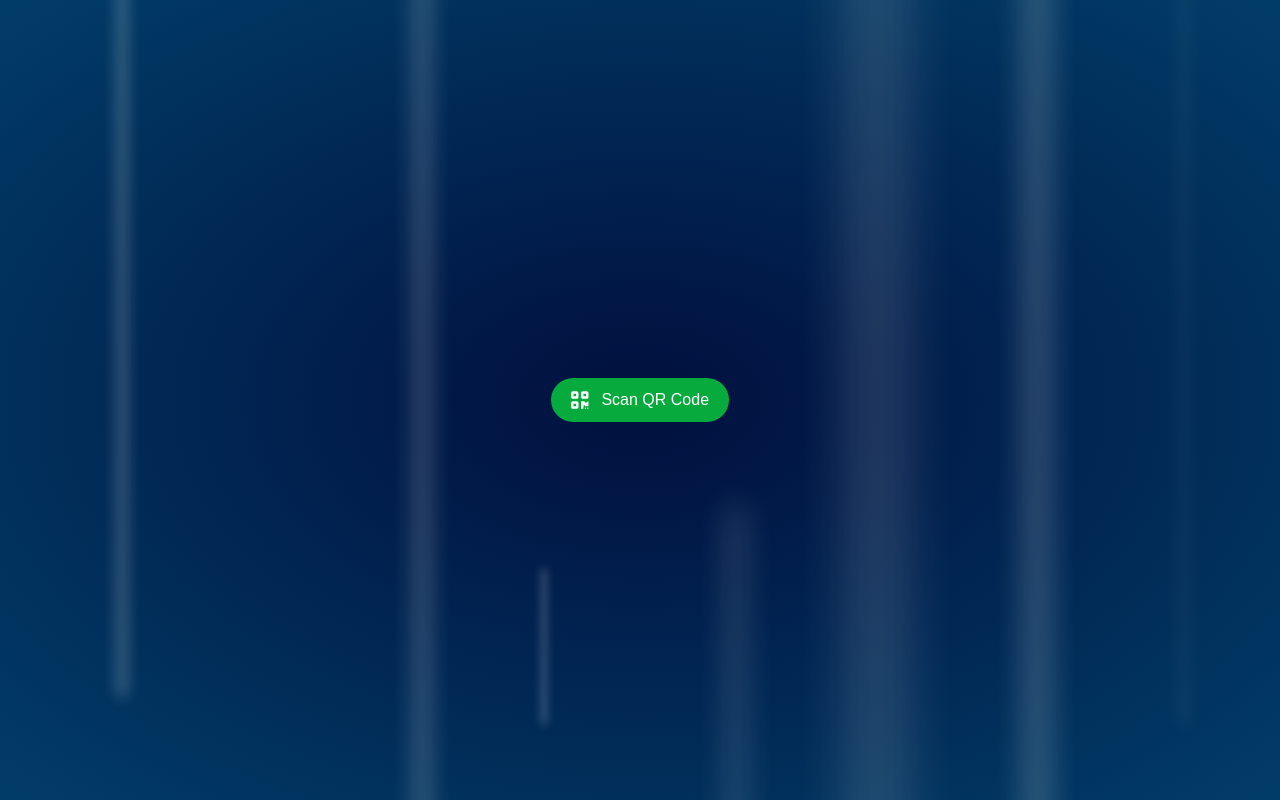
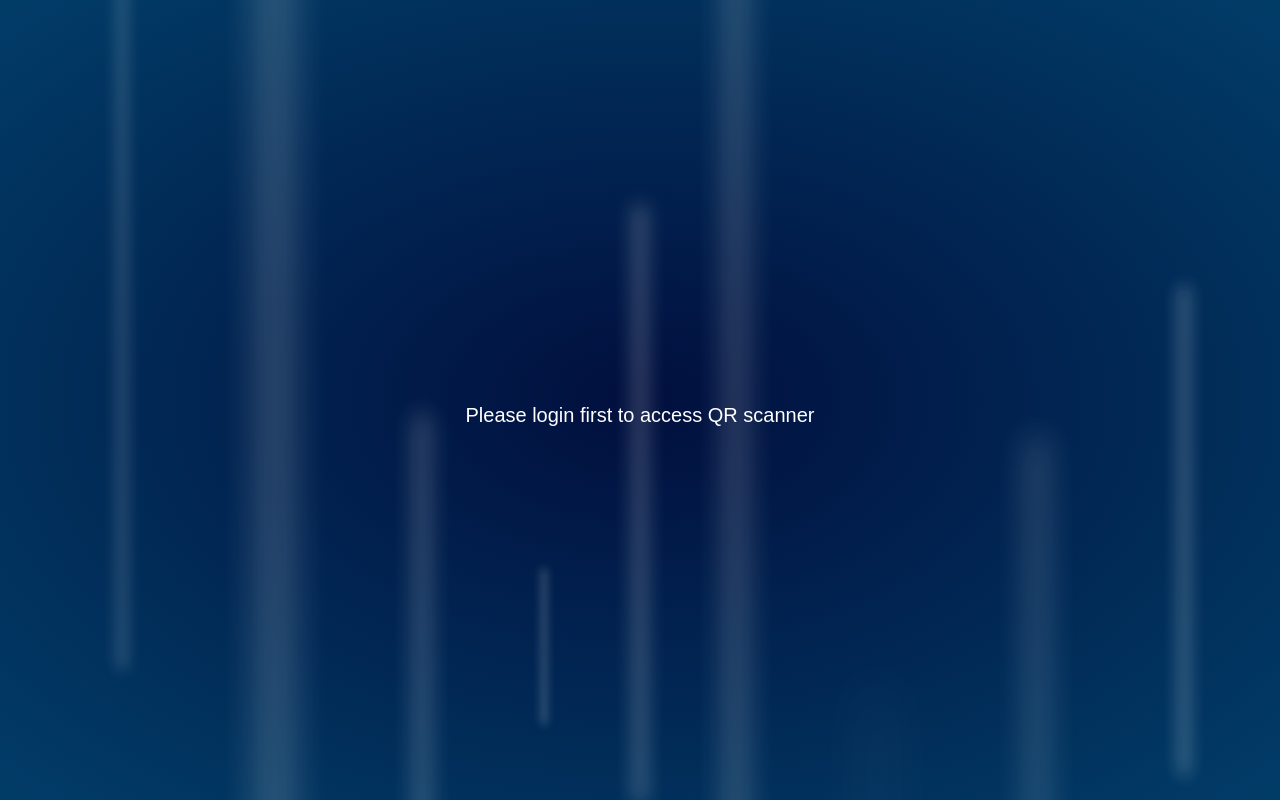
Before and after one commit to Nishant-Sahni/PED, a Next.js app: page /scanQR in a window 1280 px wide. Built offline with nearby package versions, Linux system fonts and the light colour scheme; no server answers.

Commit message:
final_maybe

```diff
--- a/package.json
+++ b/package.json
@@ -20,6 +20,7 @@
     "fortawesome": "^0.0.1-security",
     "lucide-react": "^0.471.1",
     "next": "15.1.4",
+    "nookies": "^2.5.2",
     "qr-scanner": "^1.4.2",
     "qrcode": "^1.5.4",
     "react": "^19.0.0",
--- a/src/app/scanQR/page.js
+++ b/src/app/scanQR/page.js
@@ -8,7 +8,7 @@ import { faQrcode } from "@fortawesome/free-solid-svg-icons";
 import SuccessScan from "@/components/SuccessScan";
 import { getCurrentUser } from './firebasefetch.js';
 import { ref, get, update } from "firebase/database";
-import { database } from '@/lib/firebaseClient';
+import { database, auth } from '@/lib/firebaseClient'; // Import Firebase auth
 
 export default function Home() {
   const videoRef = useRef(null); // Reference to the video element
@@ -16,6 +16,18 @@ export default function Home() {
   const [isScannerActive, setScannerActive] = useState(false); // Toggle scanner
   const [closebutton, setclosebutton] = useState(true); // For not showing anything if we click CloseQR
   const [curruser, setcurruser] = useState(null);
+  const [isLoggedIn, setIsLoggedIn] = useState(false); // State to track if the user is logged in
+
+  // Check if the user is logged in
+  useEffect(() => {
+    const user = auth.currentUser;
+    if (user) {
+      setIsLoggedIn(true);
+      setcurruser(user); // Set the current user data
+    } else {
+      setIsLoggedIn(false);
+    }
+  }, []);
 
   const postScanData = async (data) => {
     try {
@@ -67,12 +79,6 @@ export default function Home() {
     let qrScanner;
     console.log("Initializing scanner...");
 
-    // Fetch the current user
-    getCurrentUser((userData) => {
-      console.log("Current user data fetched:", userData); // Debug: Log user data
-      setcurruser(userData);
-    });
-
     if (isScannerActive && videoRef.current) {
       console.log("Scanner is active. Initializing QrScanner...");
 
@@ -92,7 +98,7 @@ export default function Home() {
               type: jsonContent.type,
               timestamp: jsonContent.timestamp,
               user: {
-                entry_number: curruser?.uid,
+                uniqueid: curruser?.uid,
                 name: curruser?.displayName,
                 email: curruser?.email || "N/A",
               },
@@ -152,6 +158,15 @@ export default function Home() {
         <div className="light x9"></div>
       </div>
 
+      {/* Display login prompt if not logged in */}
+      {!isLoggedIn && (
+        <div style={{ position: 'absolute', top: '50%', zIndex: 2, color: 'white', fontSize: '20px' }}>
+          <p>Please login first to access QR scanner</p>
+        </div>
+      )}
+
+      {isLoggedIn && (
+        <>
           {isScannerActive && (
             <div
               style={{
@@ -243,6 +258,8 @@ export default function Home() {
               </pre>
             </div>
           )}
+        </>
+      )}
     </div>
   );
 }
```
Also changed, not shown: 1 other file (tests, documents, lock files or other folders). Lines whose indentation alone changed are shown as unchanged.
